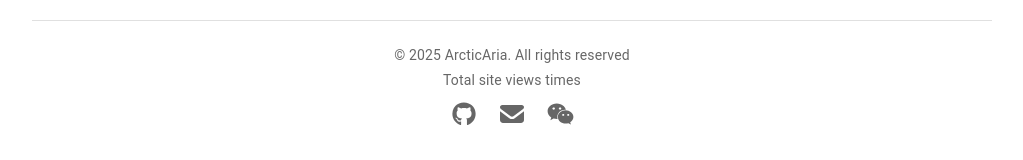
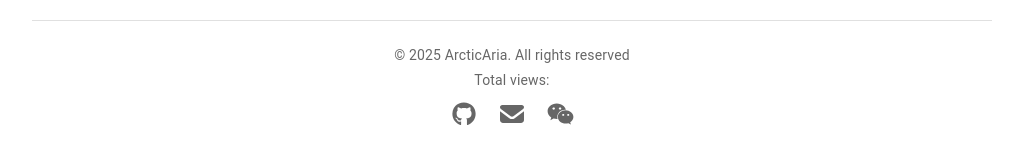
Before and after one commit to purinliang/ArcticAria, a React (Vite) app in the folder client/: page /todos/new in a window 1280 px wide. Shown: the part 912-1072 px from the top of the page, without its empty margins (128-1151 px from the left). Built offline with nearby package versions, Linux system fonts and the light colour scheme.

Commit message:
update siteViews text

```diff
--- a/client/src/App.jsx
+++ b/client/src/App.jsx
@@ -121,7 +121,7 @@ function AppLayout() {
           </Typography>
 
           <Typography variant="body2" color="text.secondary">
-            {t("footer.site_views")} <span id="busuanzi_value_site_pv"></span> {t("footer.times")}
+            {t("footer.siteViews")} <span id="busuanzi_value_site_pv"></span> {t("footer.times")}
           </Typography>
 
           <Stack
--- a/client/src/locales/en.json
+++ b/client/src/locales/en.json
@@ -31,8 +31,8 @@
     "copyWeChat": "Click to copy WeChat ID",
     "copied": "Copied to clipboard!",
     "copyFailed": "Failed to copy!",
-    "site_views": "Total site views",
-    "times": "times"
+    "siteViews": "Total views: ",
+    "times": ""
   },
   "dialog": {
     "cancel": "Cancel",
--- a/client/src/locales/zh.json
+++ b/client/src/locales/zh.json
@@ -44,7 +44,7 @@
     "copyWeChat": "点击复制微信号",
     "copied": "已复制到剪贴板！",
     "copyFailed": "复制失败！",
-    "site_views": "本站总访问量",
+    "siteViews": "总访问量：",
     "times": "次"
   },
   "dialog": {
```
